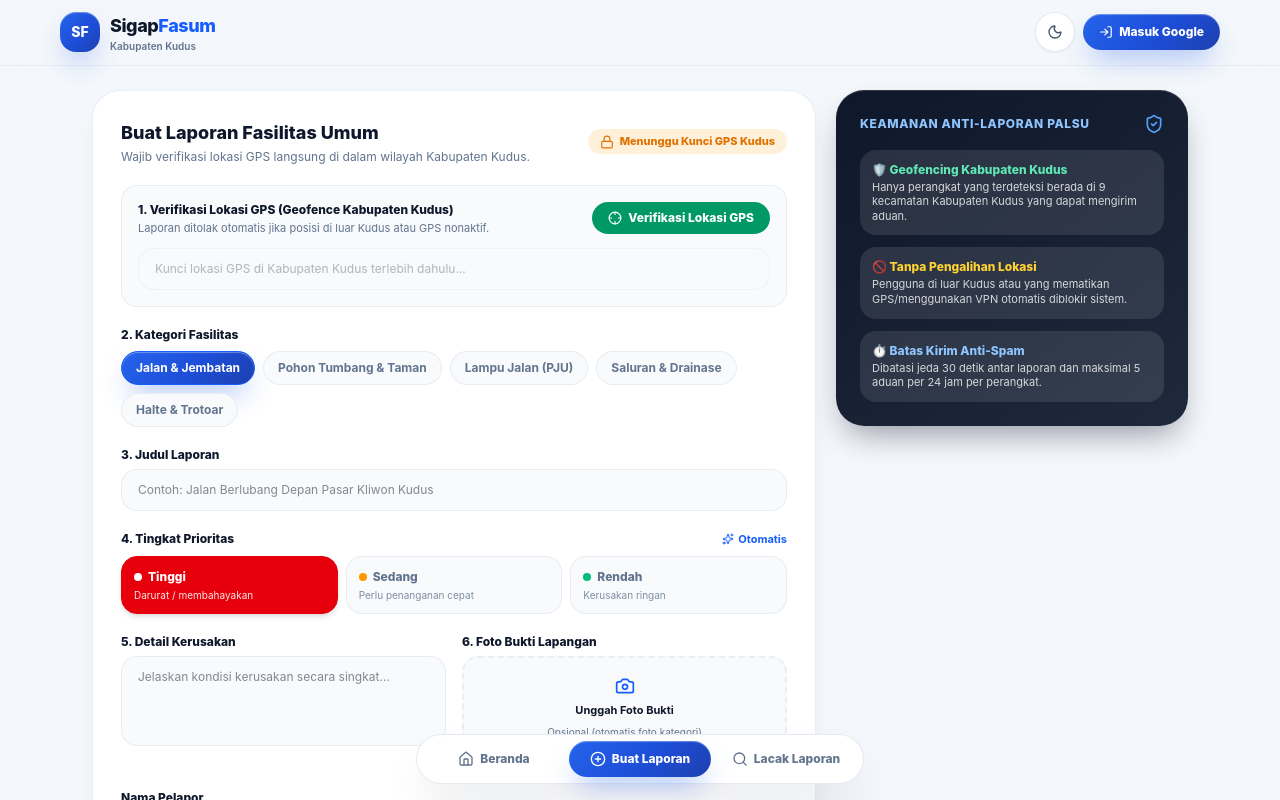
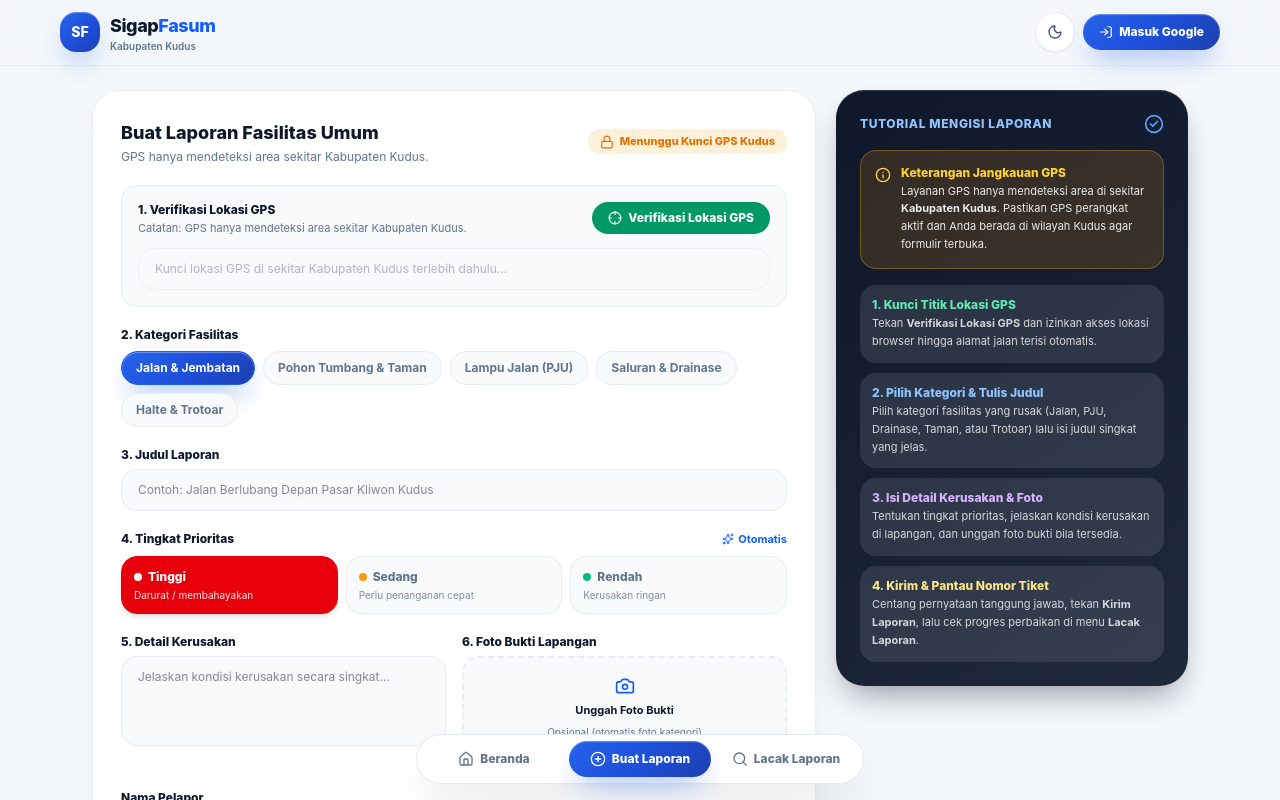
Before and after one commit to Khrspeed/sigapfasum-3d, a React (Vite) app: page / in a window 1280 px wide. Both pictures are taken after a click on the button "Buat Laporan Sekarang". Shown: the top 800 px of the page. Built offline with nearby package versions, Linux system fonts and the light colour scheme.

Commit message:
Ubah panel kanan menjadi tutorial mengisi laporan dan keterangan jangkauan GPS Kudus

```diff
--- a/src/App.jsx
+++ b/src/App.jsx
@@ -23,6 +23,7 @@ import {
   Sparkles,
   Crosshair,
   RefreshCw,
+  Info,
 } from 'lucide-react';
 import {
   INITIAL_CITIZEN_REPORTS,
@@ -213,7 +214,7 @@ export default function App() {
 
       if (check.reason === 'outside_kudus') {
         setGpsStatusText(
-          `Akses Ditolak: Lokasi Anda terdeteksi ${check.distanceKm} km dari pusat Kabupaten Kudus (di luar jangkauan layanan). Pelaporan hanya dapat dibuat saat berada di wilayah Kabupaten Kudus.`
+          `Akses Ditolak: Lokasi Anda terdeteksi ${check.distanceKm} km dari pusat Kabupaten Kudus (di luar jangkauan layanan). GPS hanya mendeteksi area sekitar Kabupaten Kudus.`
         );
       } else if (check.reason === 'low_accuracy') {
         setGpsStatusText(
@@ -300,7 +301,7 @@ export default function App() {
     if (!formCoords || gpsState !== 'locked') {
       setFormNotice({
         type: 'error',
-        text: 'Pelaporan diblokir: Wajib verifikasi GPS yang berada di dalam wilayah Kabupaten Kudus.',
+        text: 'Pelaporan diblokir: GPS hanya mendeteksi area sekitar Kabupaten Kudus.',
       });
       return;
     }
@@ -791,7 +792,7 @@ export default function App() {
           </div>
         )}
 
-        {/* VIEW 2: FORM BUAT LAPORAN DENGAN GEOFENCE KETAT */}
+        {/* VIEW 2: FORM BUAT LAPORAN + TUTORIAL MENGISI LAPORAN */}
         {menu === 'lapor' && (
           <div className="grid grid-cols-1 lg:grid-cols-12 gap-5">
             <form
@@ -815,7 +816,7 @@ export default function App() {
                     Buat Laporan Fasilitas Umum
                   </h2>
                   <p className={`text-xs mt-0.5 ${mutedText}`}>
-                    Wajib verifikasi lokasi GPS langsung di dalam wilayah Kabupaten Kudus.
+                    GPS hanya mendeteksi area sekitar Kabupaten Kudus.
                   </p>
                 </div>
                 <span
@@ -849,7 +850,7 @@ export default function App() {
                 </div>
               )}
 
-              {/* 1. Verifikasi Lokasi GPS Geofence (Ditempatkan di urutan 1 agar langsung dicek) */}
+              {/* 1. Verifikasi Lokasi GPS */}
               <div
                 className={`p-4 rounded-2xl border space-y-3 ${
                   gpsState === 'blocked'
@@ -862,10 +863,10 @@ export default function App() {
                 <div className="flex flex-col sm:flex-row sm:items-center justify-between gap-2">
                   <div>
                     <label className="block text-xs font-extrabold">
-                      1. Verifikasi Lokasi GPS (Geofence Kabupaten Kudus)
+                      1. Verifikasi Lokasi GPS
                     </label>
                     <p className={`text-[11px] mt-0.5 ${mutedText}`}>
-                      Laporan ditolak otomatis jika posisi di luar Kudus atau GPS nonaktif.
+                      Catatan: GPS hanya mendeteksi area sekitar Kabupaten Kudus.
                     </p>
                   </div>
                   <button
@@ -914,7 +915,7 @@ export default function App() {
                   placeholder={
                     isSubmitUnlocked
                       ? 'Detail alamat / patokan lokasi di Kudus...'
-                      : 'Kunci lokasi GPS di Kabupaten Kudus terlebih dahulu...'
+                      : 'Kunci lokasi GPS di sekitar Kabupaten Kudus terlebih dahulu...'
                   }
                   value={formLocation}
                   onChange={(e) => setFormLocation(e.target.value)}
@@ -1150,38 +1151,64 @@ export default function App() {
               </button>
             </form>
 
-            {/* Kolom Kanan: Kebijakan Keamanan & Anti-Laporan Palsu */}
+            {/* Kolom Kanan: Tutorial Mengisi Laporan & Keterangan Jangkauan GPS */}
             <div className="lg:col-span-4 space-y-5">
               <div className="bento-dark-3d rounded-[28px] p-6 text-white space-y-4">
                 <div className="flex items-center justify-between">
                   <span className="text-xs font-extrabold uppercase tracking-wider text-blue-300">
-                    Keamanan Anti-Laporan Palsu
+                    Tutorial Mengisi Laporan
                   </span>
-                  <ShieldCheck className="w-5 h-5 text-blue-400" />
-                </div>
-                <div className="space-y-3 text-xs">
+                  <CheckCircle2 className="w-5 h-5 text-blue-400" />
+                </div>
+
+                {/* Keterangan Khusus Jangkauan GPS */}
+                <div className="p-3.5 rounded-2xl bg-amber-500/15 border border-amber-400/30 flex items-start gap-2.5 text-xs">
+                  <Info className="w-4 h-4 text-amber-300 shrink-0 mt-0.5" />
+                  <div>
+                    <p className="font-extrabold text-amber-300">
+                      Keterangan Jangkauan GPS
+                    </p>
+                    <p className="text-[11px] text-white/90 mt-0.5 leading-relaxed">
+                      Layanan GPS hanya mendeteksi area di sekitar <strong>Kabupaten Kudus</strong>. Pastikan GPS perangkat aktif dan Anda berada di wilayah Kudus agar formulir terbuka.
+                    </p>
+                  </div>
+                </div>
+
+                {/* Langkah-langkah Tutorial */}
+                <div className="space-y-2.5 text-xs">
                   <div className="p-3 rounded-2xl bg-white/10">
                     <p className="font-extrabold text-emerald-300">
-                      🛡️ Geofencing Kabupaten Kudus
+                      1. Kunci Titik Lokasi GPS
                     </p>
-                    <p className="text-[11px] text-white/80 mt-0.5">
-                      Hanya perangkat yang terdeteksi berada di 9 kecamatan Kabupaten Kudus yang dapat mengirim aduan.
+                    <p className="text-[11px] text-white/80 mt-0.5 leading-relaxed">
+                      Tekan <strong>Verifikasi Lokasi GPS</strong> dan izinkan akses lokasi browser hingga alamat jalan terisi otomatis.
                     </p>
                   </div>
+
                   <div className="p-3 rounded-2xl bg-white/10">
-                    <p className="font-extrabold text-amber-300">
-                      🚫 Tanpa Pengalihan Lokasi
+                    <p className="font-extrabold text-blue-300">
+                      2. Pilih Kategori & Tulis Judul
                     </p>
-                    <p className="text-[11px] text-white/80 mt-0.5">
-                      Pengguna di luar Kudus atau yang mematikan GPS/menggunakan VPN otomatis diblokir sistem.
+                    <p className="text-[11px] text-white/80 mt-0.5 leading-relaxed">
+                      Pilih kategori fasilitas yang rusak (Jalan, PJU, Drainase, Taman, atau Trotoar) lalu isi judul singkat yang jelas.
                     </p>
                   </div>
+
                   <div className="p-3 rounded-2xl bg-white/10">
-                    <p className="font-extrabold text-blue-300">
-                      ⏱️ Batas Kirim Anti-Spam
+                    <p className="font-extrabold text-purple-300">
+                      3. Isi Detail Kerusakan & Foto
                     </p>
-                    <p className="text-[11px] text-white/80 mt-0.5">
-                      Dibatasi jeda 30 detik antar laporan dan maksimal 5 aduan per 24 jam per perangkat.
+                    <p className="text-[11px] text-white/80 mt-0.5 leading-relaxed">
+                      Tentukan tingkat prioritas, jelaskan kondisi kerusakan di lapangan, dan unggah foto bukti bila tersedia.
+                    </p>
+                  </div>
+
+                  <div className="p-3 rounded-2xl bg-white/10">
+                    <p className="font-extrabold text-amber-200">
+                      4. Kirim & Pantau Nomor Tiket
+                    </p>
+                    <p className="text-[11px] text-white/80 mt-0.5 leading-relaxed">
+                      Centang pernyataan tanggung jawab, tekan <strong>Kirim Laporan</strong>, lalu cek progres perbaikan di menu <strong>Lacak Laporan</strong>.
                     </p>
                   </div>
                 </div>
```
